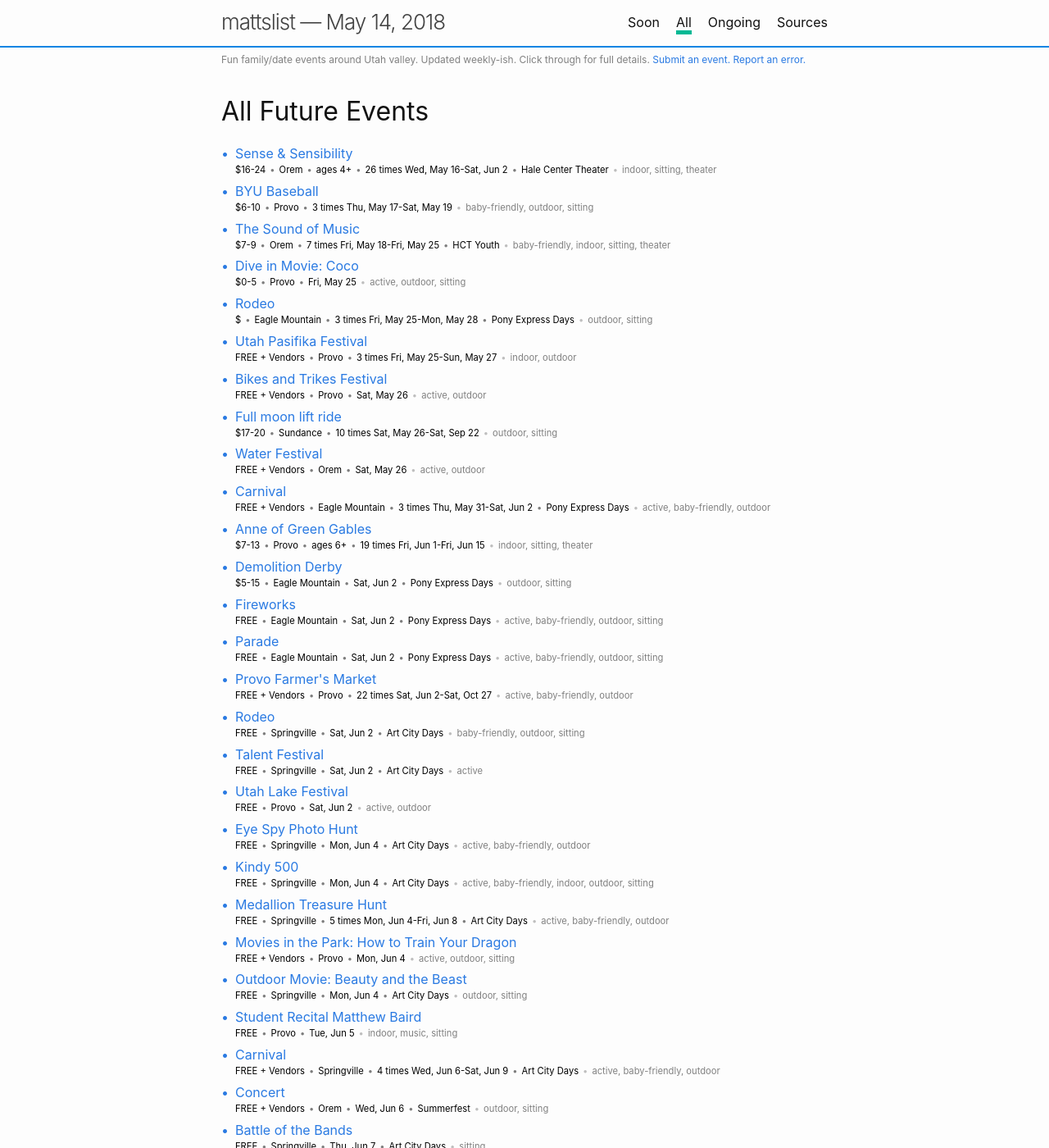
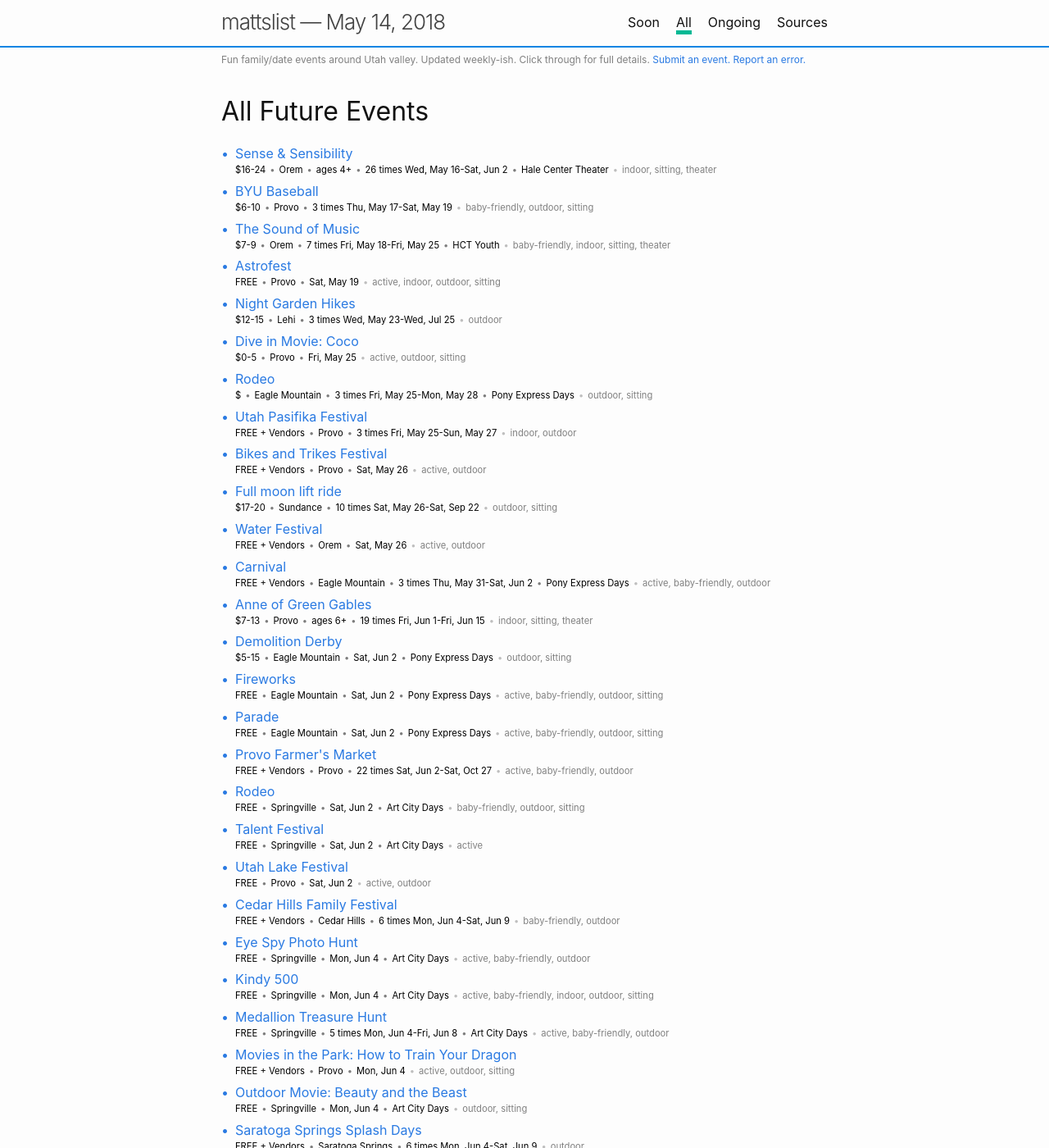
Before and after one commit to iffy/utahvalley, a Jekyll site: the page built from all.md, in a window 1280 px wide and 1400 px high. Shown: the whole window at 82% size. Built offline with Jekyll 4.4.1, drawn with Linux system fonts in a browser that asks for light colours; some of the changed text lies outside the part shown.

Commit message:
More events

```diff
--- a/_data/events.yml
+++ b/_data/events.yml
@@ -10,6 +10,54 @@
 #     - sitting
 #     - active
 #   when:
+- name: Night Garden Hikes
+  url: https://cart.thanksgivingpoint.org/single/SelectSeating.aspx?p=60468
+  location: Lehi
+  price: [12,15]
+  tags:
+    - outdoor
+  when:
+    - 2018-05-23
+    - 2018-06-27
+    - 2018-07-25
+- name: Saratoga Springs Splash Days
+  url: https://www.saratogaspringscity.com/561/Splash-Days
+  location: Saratoga Springs
+  price: vendors
+  tags:
+    - outdoor
+  when:
+    - 2018-06-04
+    - 2018-06-05
+    - 2018-06-06
+    - 2018-06-07
+    - 2018-06-08
+    - 2018-06-09
+- name: Cedar Hills Family Festival
+  url: http://www.cedarhills.org/news-events/family-festival
+  location: Cedar Hills
+  price: vendors
+  tags:
+    - outdoor
+    - baby-friendly
+  when:
+    - 2018-06-04
+    - 2018-06-05
+    - 2018-06-06
+    - 2018-06-07
+    - 2018-06-08
+    - 2018-06-09
+- name: Astrofest
+  url: http://www.physics.byu.edu/clubs/astrosoc/astrofest-new/
+  location: Provo
+  price: free
+  tags:
+    - indoor
+    - outdoor
+    - active
+    - sitting
+  when:
+    - 2018-05-19
 
 - name: The BFG
   partof: Movies Under the Stars
```
